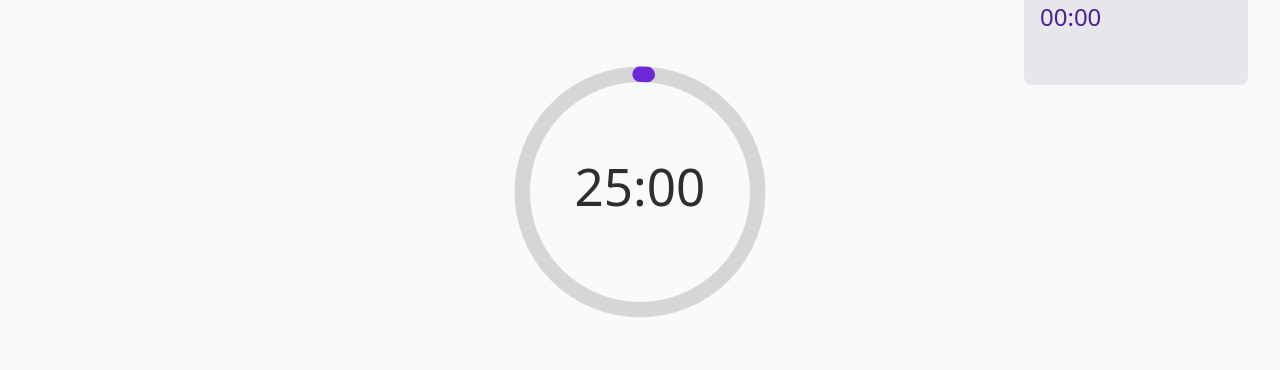
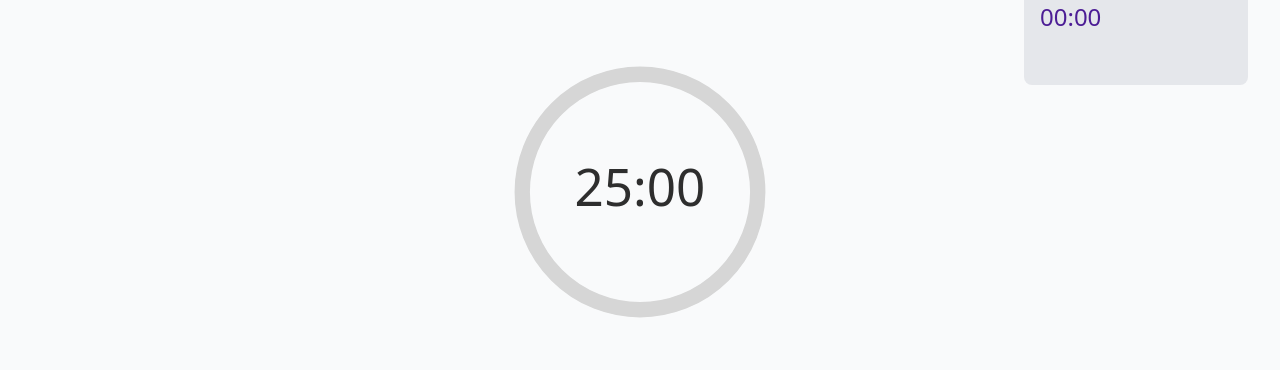
Before and after one commit to smViana19/logus-app-react, a React (Vite) app in the folder client/: page /pomodoro in a window 1280 px wide. Shown: the part 139-509 px from the top of the page. Built offline with nearby package versions, Linux system fonts and the light colour scheme.

Commit message:
criação da pag agenda e btn reset funcionadno

```diff
--- /dev/null
+++ b/client/src/pages/Agenda.jsx
@@ -0,0 +1,27 @@
+import React from 'react'
+
+export default function Agenda() {
+  return (
+    <div className="min-h-screen bg-gray-50">
+            <nav className="bg-white border-b border-gray-100">
+                <div className="max-w-7xl mx-auto px-4 sm:px-6 lg:px-8">
+                    <div className="flex justify-between h-16">
+                        <div className="flex">
+                            <div className="shrink-0 flex items-center">
+                                <Link to="/">
+                                    <Logo className="block h-9 w-auto fill-current text-gray-800" />
+                                </Link>
+                            </div>
+                            <div className="hidden space-x-8 sm:-my-px sm:ml-10 sm:flex">
+                                <NavLink href="#" to='/dashboard'>Dashboard</NavLink>
+                                <NavLink href="#">Área de Postagens</NavLink>
+                                <NavLink href="#" to='/agenda' >Agenda</NavLink>
+                                <NavLink href="#" to='/pomodoro'>Método Pomodoro</NavLink>
+                            </div>
+                        </div>
+                    </div>
+                </div>
+            </nav>
+        </div>
+  )
+}
--- a/client/src/pages/Dashboard.jsx
+++ b/client/src/pages/Dashboard.jsx
@@ -45,7 +45,7 @@ export default function Dashboard() {
                                     </NavLink>
                                     <NavLink
                                         // borderPage={currentRoute === '/agenda' ? '1px solid black' : 'none'}
-                                        href="#" >
+                                        href="#" to='/agenda' >
                                         Agenda
                                     </NavLink>
                                     <NavLink
--- a/client/src/pages/Pomodoro.jsx
+++ b/client/src/pages/Pomodoro.jsx
@@ -26,23 +26,26 @@ export default function Pomodoro() {
             });
         };
 
-
         if (cronometroExecutando) {
             const id = setInterval(contagemRegressiva, 1000);
             setIntervaloId(id);
             return () => clearInterval(id);
         } else {
-
             clearInterval(intervaloId);
             setIntervaloId(null);
         }
     }, [cronometroExecutando]);
 
-
     const alternarCronometro = () => {
         setCronometroExecutando((prevExecutando) => !prevExecutando);
     };
 
+    const resetarCronometro = () => {
+        clearInterval(intervaloId);
+        setIntervaloId(null);
+        setCronometroExecutando(false);
+        setTempoDecorrido(1500);
+    };
 
     const formatarTempo = (tempo) => {
         const minutos = Math.floor(tempo / 60);
@@ -61,7 +64,6 @@ export default function Pomodoro() {
                                     <Logo className="block h-9 w-auto fill-current text-gray-800" />
                                 </Link>
                             </div>
-
                             <div className="hidden space-x-8 sm:-my-px sm:ml-10 sm:flex">
                                 <NavLink href="#" to='/dashboard'>Dashboard</NavLink>
                                 <NavLink href="#">Área de Postagens</NavLink>
@@ -72,28 +74,24 @@ export default function Pomodoro() {
                     </div>
                 </div>
             </nav>
-
             <main>
-
                 <div className='flex justify-center mt-8 rounded-lg'>
                     <SelectTarefa />
                 </div>
                 <div className='w-2/6 m-auto'>
                     <StyledCircularProgressbar
-                        value={tempoDecorrido / 1500} // Normaliza o valor entre 0 e 1 para o progresso
+                        value={(1500 - tempoDecorrido) / 1500 * 100} // Normaliza o valor entre 0 e 100 para o progresso
                         text={formatarTempo(tempoDecorrido)} // Define o texto do CircularProgressbar
                     />
                     <div className='grid grid-flow-row-dense grid-cols-5 gap-4'>
                         <BtnPrincipal className='start-btn py-3 rounded-xl text-xl col-span-4' onClick={alternarCronometro}>
                             {cronometroExecutando ? 'Pause' : 'Start'}
                         </BtnPrincipal>
-                        <BtnPrincipal className='rounded-xl'>
+                        <BtnPrincipal className='rounded-xl' onClick={resetarCronometro}>
                             Reset
                         </BtnPrincipal>
                     </div>
                 </div>
-
-
             </main>
             <aside className='fixed right-8 top-24'>
                 <div className=' bg-gray-200 h-32 w-56 rounded-lg px-4 py-4'>
@@ -101,44 +99,22 @@ export default function Pomodoro() {
                     <span className='text-2xl font-medium text-violet-900 mt-8'>00:00</span>
                 </div>
             </aside>
-
-
         </div>
     );
 }
 
-
-
-
-
-
 const StyledCircularProgressbar = styled(CircularProgressbar)`
-    /* Defina a largura da barra preenchida */
     .CircularProgressbar-path {
-        stroke-width: 6px; /* Ajuste a largura da barra preenchida conforme necessário */
+        stroke-width: 6px;
+        stroke: rgb(109 40 217);
     }
-
-    /* Defina a largura da barra não preenchida */
     .CircularProgressbar-trail {
-        stroke-width: 6px; /* Mantém a mesma largura da barra não preenchida */
+        stroke-width: 6px;
+        stroke: #d6d6d6;
     }
-
-    /* Defina a cor da barra preenchida */
-    .CircularProgressbar-path {
-        stroke: rgb(109 40 217); /* Cor violeta com 100% de opacidade */
-    }
-
-    /* Defina a cor da barra não preenchida */
-    .CircularProgressbar-trail {
-        stroke: #d6d6d6; /* Cor da barra não preenchida */
-    }
-
-    /* Ajuste opcional para o tamanho e a margem do CircularProgressbar */
     width: 60%;
     margin: 64px auto;
-
-    /* Defina a cor do texto */
     .CircularProgressbar-text {
-        fill: #2e2e2e; /* Cor cinza escuro */
+        fill: #2e2e2e;
     }
 `;
--- a/client/src/routes/index.jsx
+++ b/client/src/routes/index.jsx
@@ -9,6 +9,7 @@ import Registro from '../pages/Auth/Registro/Registro';
 import Dashboard from '../pages/Dashboard';
 import ForgotPassword from '../pages/Auth/ForgotPassword';
 import Pomodoro from '../pages/Pomodoro';
+import Agenda from '../pages/Agenda';
 
 
 export default function Rotas() {
@@ -23,6 +24,7 @@ export default function Rotas() {
                 <Route path="/registro" element={<Registro />} />
                 <Route path="/dashboard" element={<Dashboard/>} />
                 <Route path="/pomodoro" element={<Pomodoro/>} />
+                <Route path="/agenda" element={<Agenda/>} />
 
 
             </Routes>
```
